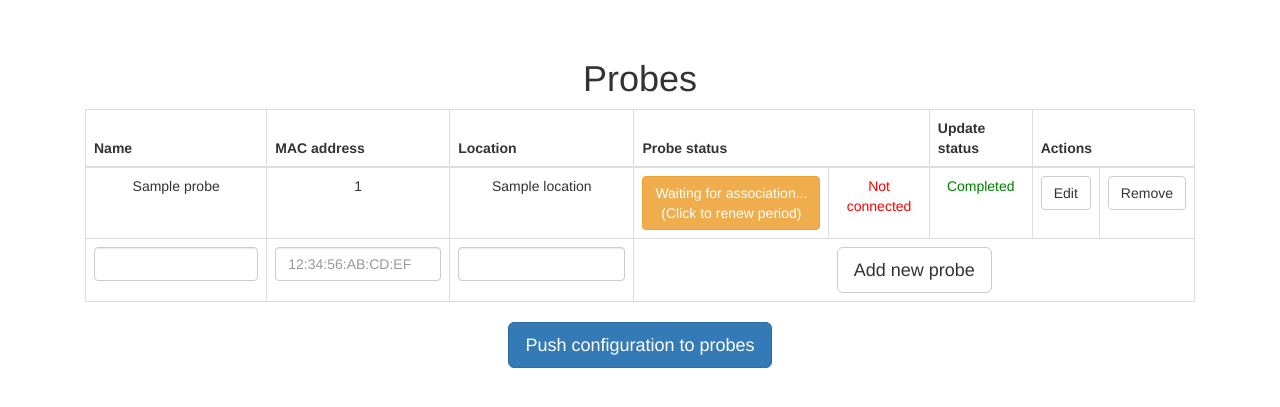
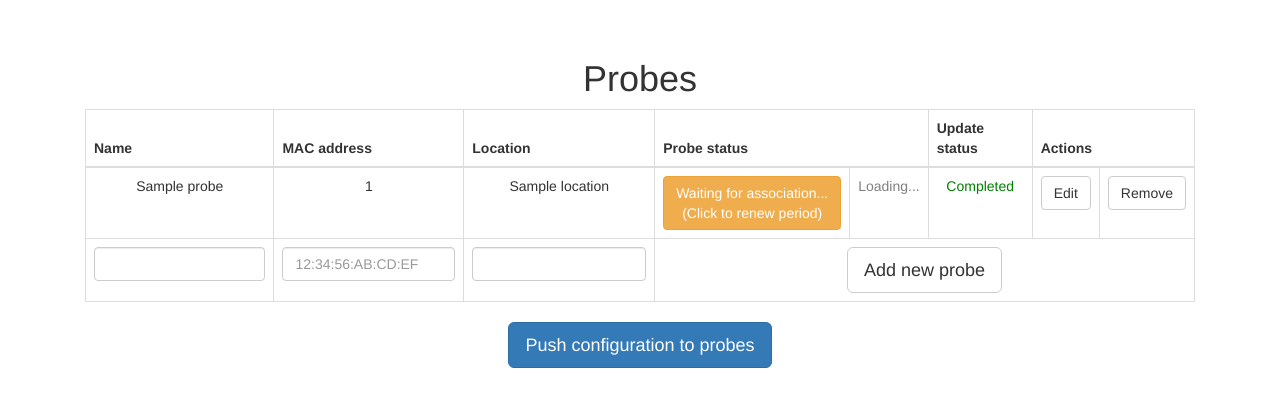
Before and after one commit to Uninett/probe-website, a Flask app: template probe_website/templates/probes.html in a window 1280 px wide. Shown: the part 51-458 px from the top of the page. Run offline with Flask 2, Linux system fonts and the light colour scheme; the template is opened without the code that fills it: most values are stand-ins (such as "Sample title", 1, 10 or a date in 2020); data that the repository does not hold is empty; some libraries are stand-ins or nearby versions.

Commit message:
Show connection status with ajax

```diff
--- a/probe_website/database.py
+++ b/probe_website/database.py
@@ -338,6 +338,7 @@
         data = {
                 'name': probe.name,
                 'id': util.convert_mac(probe.custom_id, mode='display'),
+                'storage_id': probe.custom_id,
                 'location': probe.location,
                 'scripts': self.get_script_data(probe),
                 'network_configs': self.get_network_config_data(probe),
--- a/probe_website/templates/probes.html
+++ b/probe_website/templates/probes.html
@@ -48,11 +48,7 @@
             </td>
             {% if probes|length > 0 %}
             <td>
-              {% if probe.connected %}
-              <p style="color:green;">Connected</p>
-              {% else %}
-              <p style="color:red;">Not connected</p>
-              {% endif %}
+              <p name="connection-status" data-mac="{{ probe.storage_id }}" style="color:gray;">Loading...</p>
             </td>
             <td>
               {% if probe.ansible_status == 'running' %}
@@ -102,6 +98,34 @@
   </div>
 </div>
 
+<script type="text/javascript">
+  $(document).ready(function() {
+    $("[name^=connection-status]").each(function(index, element) {
+      $.get("/get_connection_status", {
+        mac: $(element).data("mac")
+      },
+      function(data) {
+        text = "";
+        color = "";
+        if(data == "connected") {
+          text = "Connected";
+          color = "green";
+        }
+        else if(data == "not-connected") {
+          text = "Not connected";
+          color = "red";
+        }
+        else {
+          text = "Unknown";
+          color = "gray";
+        }
+        $(element).html(text);
+        $(element).attr("style", "color:" + color + ";");
+      });
+    });
+  });
+</script>
+
 <form method="POST">
   <button type="submit" class="btn btn-lg btn-primary" name="action" value="push_config">
     Push configuration to probes
--- a/probe_website/views.py
+++ b/probe_website/views.py
@@ -374,6 +374,31 @@
     return str(probe.port)
 
 
+@app.route('/get_connection_status', methods=['GET'])
+def get_connection_status():
+    """Return the connection status on the SSH tunnel of the specified probe
+
+    The only argument is mac, which should be the probe's MAC address
+    Returned statuses will be either:
+        invalid-mac
+        unknown-mac
+        connected
+        not-connected
+    """
+    mac = request.args.get('mac', '')
+    if mac == '':
+        return 'invalid-mac'
+
+    mac = util.convert_mac(mac, 'storage')
+    probe = database.get_probe(mac)
+    if probe is None:
+        return 'unknown-mac'
+
+    status = util.is_probe_connected(probe.port)
+
+    return 'connected' if status else 'not-connected'
+
+
 #################################################################
 #                                                               #
 #  Everything below should probably be moved to its own module  #
```
